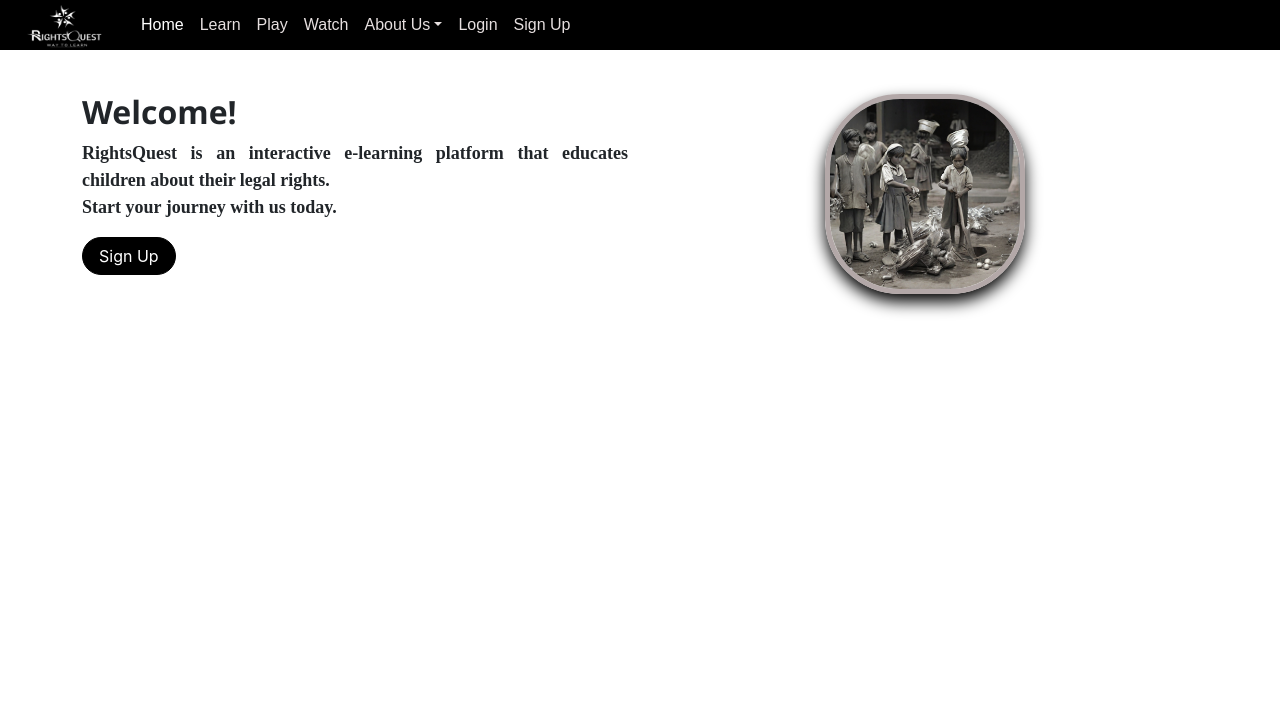
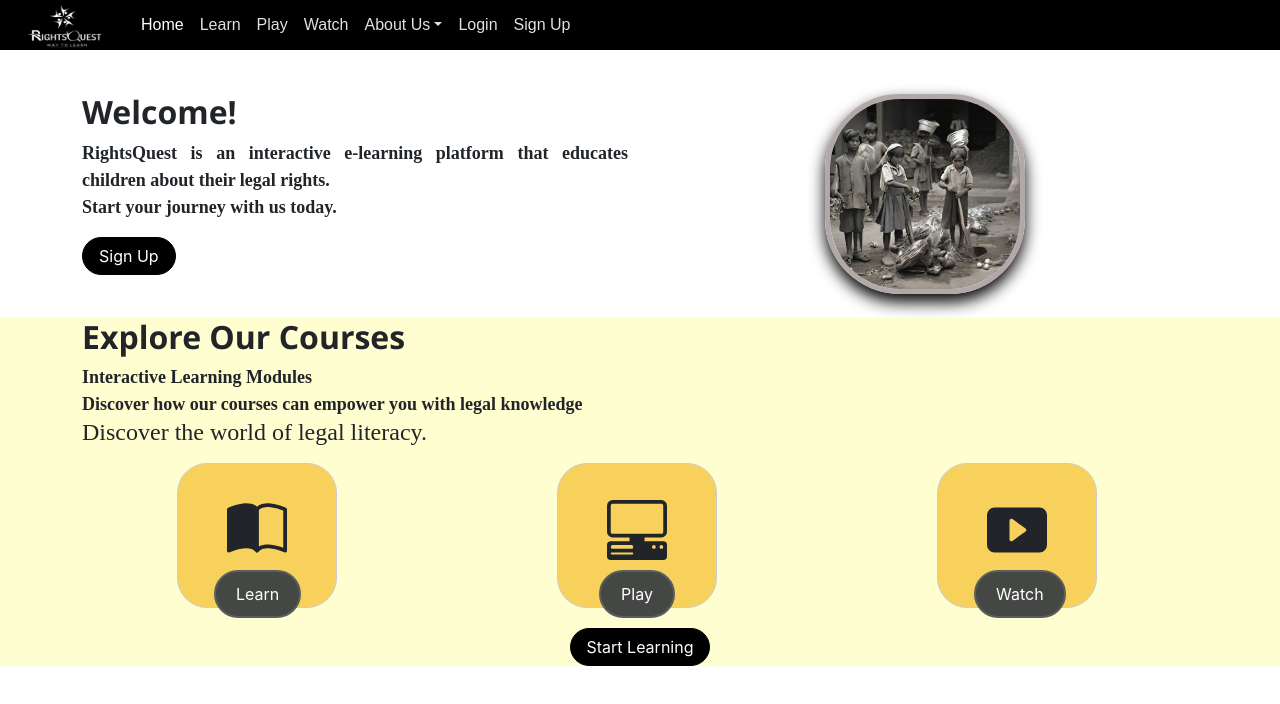
Before and after one commit to universestar2023/RQpro, a React (Create React App) app in the folder client/: page / in a window 1280 px wide. Shown: the top 704 px of the page. Built offline with nearby package versions, Linux system fonts and the light colour scheme.

Commit message:
third commit

```diff
--- a/client/src/App.js
+++ b/client/src/App.js
@@ -1,12 +1,14 @@
 import './App.css';
 import Navbar from './components/header/navbar';
 import Section from './components/section1';
+import Section2 from './components/section2';
 
 function App() {
   return (
   <>
    <Navbar/>
     <Section/>
+    <Section2/>
   </>
   );
 }
--- a/client/src/components/section1.css
+++ b/client/src/components/section1.css
@@ -45,3 +45,18 @@
     font-size: xx-large;
     font-family:'Segoe UI', Tahoma, Geneva, Verdana, sans-serif;
   }
+
+  .card{
+    width: 10rem;
+    height: 145px;
+    border-radius: 35px;
+    background: rgba(245, 196, 60, 0.781);
+
+  }
+  /* section1.css */
+
+/* Centering the SVG horizontally */
+.card svg {
+  display: block;
+  margin: 0 auto;
+}
--- a/client/src/components/section2.css
+++ b/client/src/components/section2.css
@@ -1 +1,48 @@
-xcx
+/* section1.css */
+
+/* Style for the card */
+.card {
+    margin-bottom: 20px;
+    border: 1px solid #ccc;
+    border-radius: 30px;
+    padding: 20px;
+    margin-left: 95px;
+  }
+
+  /* Style for the SVG icons */
+  .card svg {
+    width: 60px;
+    height: 60px;
+    margin-bottom: 10px;
+  }
+
+  /* Style for the custom buttons */
+  .custom-but {
+    display: inline-block;
+    padding: 10px 20px;
+    border: 2px solid #5a5f5d;
+    background-color: #444744;
+    color: white;
+    text-align: center;
+    text-decoration: none;
+    font-size: 16px;
+    border-radius: 30px;
+    cursor: pointer;
+    transition: background-color 0.3s, color 0.3s, border-color 0.3s;
+  }
+
+
+
+  /* Center the text inside the card body */
+  .card-body {
+    text-align: center;
+  }
+
+  /* Center the SVG horizontally */
+  .svg-center {
+    display: flex;
+    justify-content: center;
+  }
+  .sec2{
+    background: rgb(255, 254, 208);
+  }
--- a/client/src/components/section2.js
+++ b/client/src/components/section2.js
@@ -1,28 +1,97 @@
 import React from "react";
+import "./section1.css";
 import "./section2.css";
 
-
-class Section extends React.Component {
+class Section2 extends React.Component {
   // state = {  }
   render() {
     return (
-      <div>
+      <div className="sec2">
         <section className="container mt-4">
           <div className="row align-items-center">
             <div className="col-md-6">
               {/* Information content goes here */}
               <h2 className="head">Explore Our Courses</h2>
               <p className="section-paragraph">
-               Interactive Learning Modules<br /> Discover how our courses can empower you with legal knowledge<br/>
-               <h4>Discover the world of legal literacy.</h4>
+                Interactive Learning Modules
+                <br /> Discover how our courses can empower you with legal
+                knowledge
+                <br />
+                <h4>Discover the world of legal literacy.</h4>
               </p>
-              <button className="custom-button">Start Learning</button>
             </div>
           </div>
+          <div className="row">
+            <div className="col-md-4">
+              <div className="card">
+                {/* First Card */}
+                <div className="card-body">
+                  <svg
+                    xmlns="http://www.w3.org/2000/svg"
+                    width="60"
+                    height="60"
+                    fill="currentColor"
+                    class="bi bi-book-half"
+                    viewBox="0 0 16 16"
+                  >
+                    <path d="M8.5 2.687c.654-.689 1.782-.886 3.112-.752 1.234.124 2.503.523 3.388.893v9.923c-.918-.35-2.107-.692-3.287-.81-1.094-.111-2.278-.039-3.213.492zM8 1.783C7.015.936 5.587.81 4.287.94c-1.514.153-3.042.672-3.994 1.105A.5.5 0 0 0 0 2.5v11a.5.5 0 0 0 .707.455c.882-.4 2.303-.881 3.68-1.02 1.409-.142 2.59.087 3.223.877a.5.5 0 0 0 .78 0c.633-.79 1.814-1.019 3.222-.877 1.378.139 2.8.62 3.681 1.02A.5.5 0 0 0 16 13.5v-11a.5.5 0 0 0-.293-.455c-.952-.433-2.48-.952-3.994-1.105C10.413.809 8.985.936 8 1.783" />
+                  </svg>
+                  <center>
+                    <a href="#" className="custom-but">
+                      Learn
+                    </a>
+                  </center>
+                </div>
+              </div>
+            </div>
+            <div className="col-md-4">
+              <div className="card">
+                <div className="card-body">
+                  <svg
+                    xmlns="http://www.w3.org/2000/svg"
+                    width="60"
+                    height="60"
+                    fill="currentColor"
+                    class="bi bi-pc-display-horizontal"
+                    viewBox="0 0 16 16"
+                  >
+                    <path d="M1.5 0A1.5 1.5 0 0 0 0 1.5v7A1.5 1.5 0 0 0 1.5 10H6v1H1a1 1 0 0 0-1 1v3a1 1 0 0 0 1 1h14a1 1 0 0 0 1-1v-3a1 1 0 0 0-1-1h-5v-1h4.5A1.5 1.5 0 0 0 16 8.5v-7A1.5 1.5 0 0 0 14.5 0zm0 1h13a.5.5 0 0 1 .5.5v7a.5.5 0 0 1-.5.5h-13a.5.5 0 0 1-.5-.5v-7a.5.5 0 0 1 .5-.5M12 12.5a.5.5 0 1 1 1 0 .5.5 0 0 1-1 0m2 0a.5.5 0 1 1 1 0 .5.5 0 0 1-1 0M1.5 12h5a.5.5 0 0 1 0 1h-5a.5.5 0 0 1 0-1M1 14.25a.25.25 0 0 1 .25-.25h5.5a.25.25 0 1 1 0 .5h-5.5a.25.25 0 0 1-.25-.25" />
+                  </svg>
+                  <center>
+                    <a href="#" className="custom-but">
+                      Play
+                    </a>
+                  </center>
+                </div>
+              </div>
+            </div>
+            <div className="col-md-4">
+              <div className="card">
+                <div className="card-body">
+                  <svg
+                    xmlns="http://www.w3.org/2000/svg"
+                    width="60"
+                    height="60"
+                    fill="currentColor"
+                    class="bi bi-play-btn-fill"
+                    viewBox="0 0 16 16"
+                  >
+                    <path d="M0 12V4a2 2 0 0 1 2-2h12a2 2 0 0 1 2 2v8a2 2 0 0 1-2 2H2a2 2 0 0 1-2-2m6.79-6.907A.5.5 0 0 0 6 5.5v5a.5.5 0 0 0 .79.407l3.5-2.5a.5.5 0 0 0 0-.814z" />
+                  </svg>
+                  <center>
+                    <a href="#" className="custom-but">
+                      Watch
+                    </a>
+                  </center>
+                </div>
+              </div>
+            </div>
+          </div>
+          <center><button className="custom-button">Start Learning</button></center>
         </section>
       </div>
     );
   }
 }
 
-export default Section;
+export default Section2;
```
